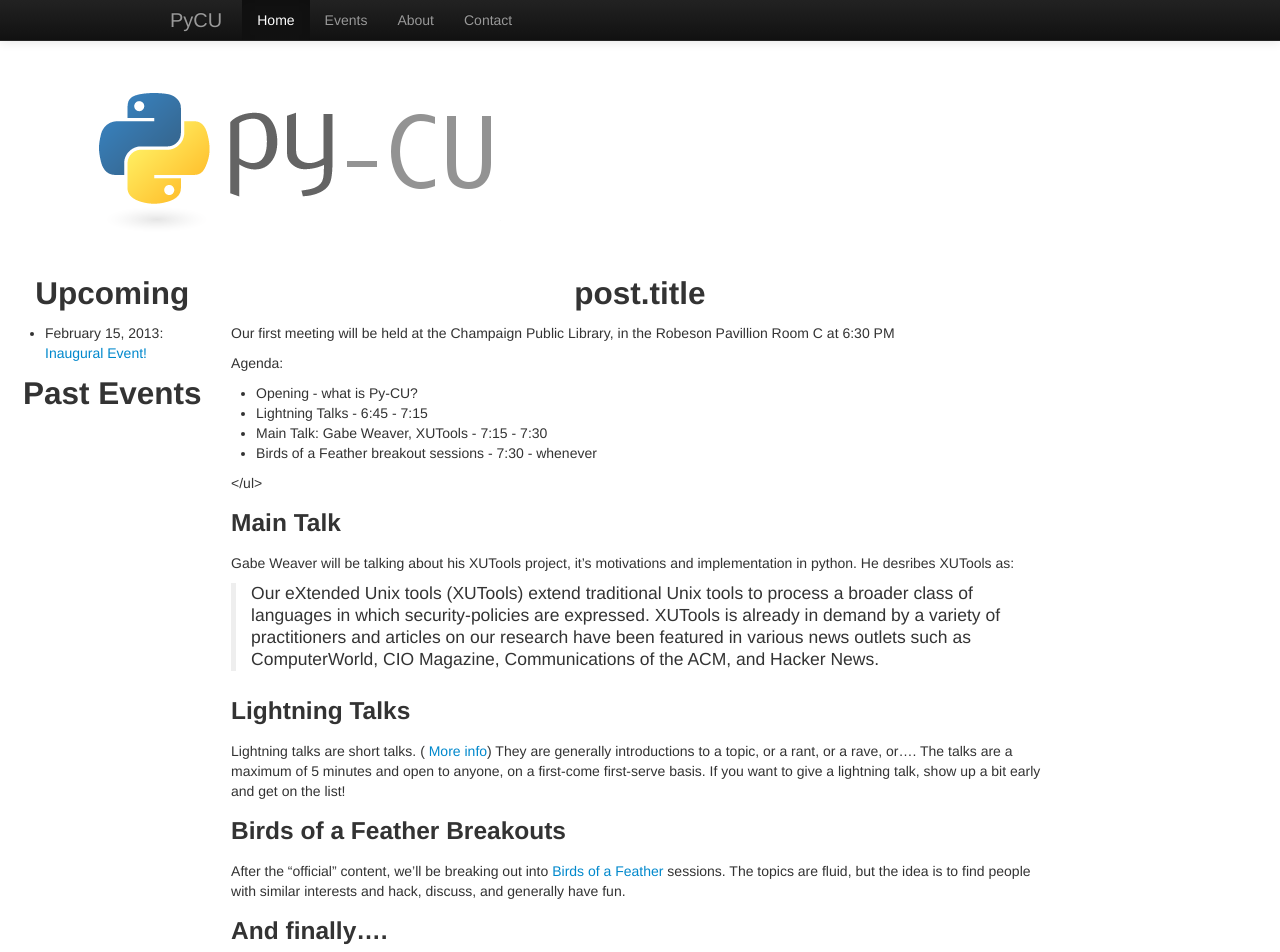
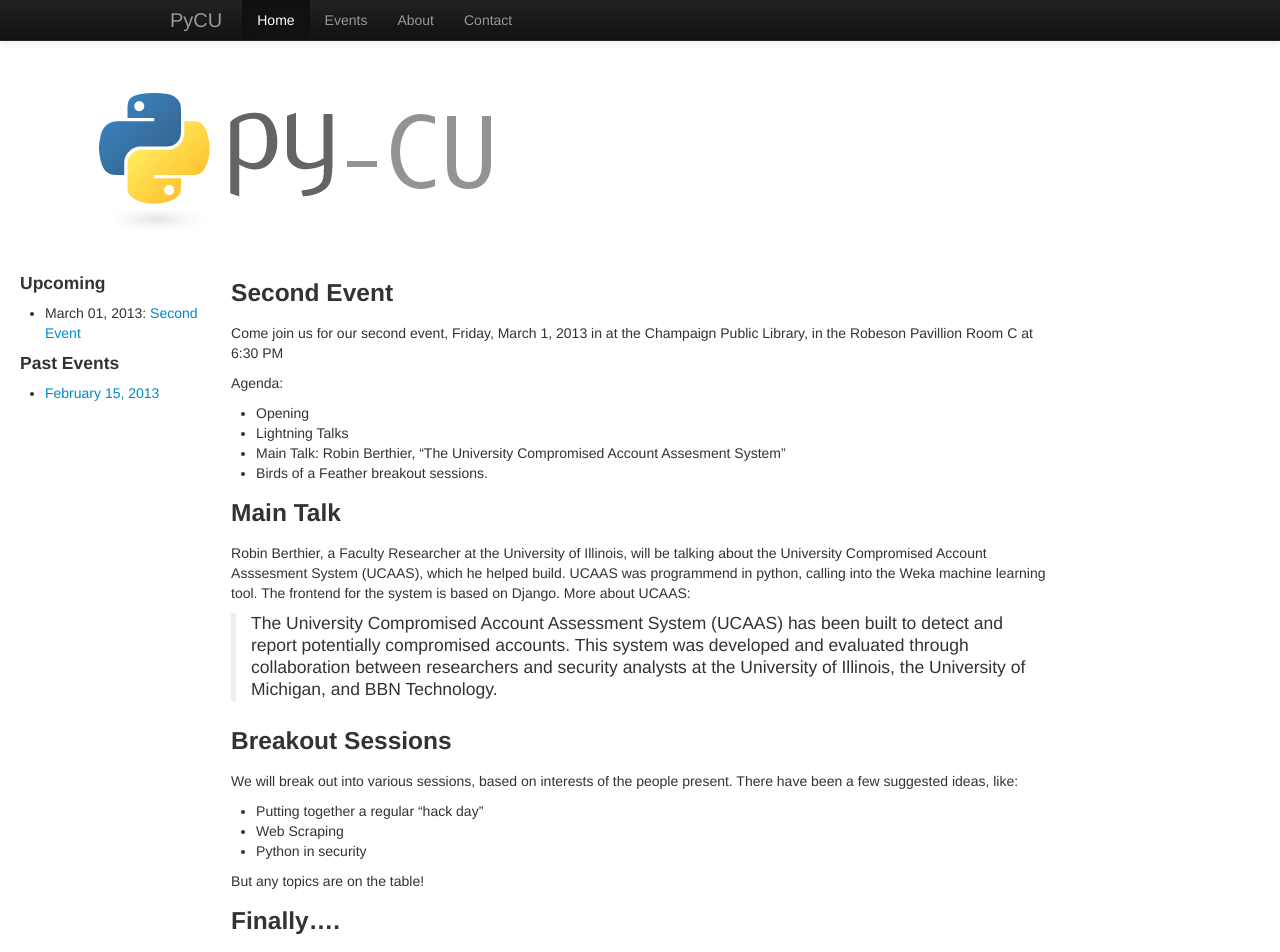
Before and after one commit to py-cu/py-cu.github.com, a Jekyll site: the page built from events.html, in a window 1280 px wide and 1400 px high. Shown: the top 952 px of the window. Built offline with Jekyll 4.4.1, drawn with Linux system fonts in a browser that asks for light colours.

Commit message:
Fixes to site, added second event

```diff
--- a/_layouts/default.html
+++ b/_layouts/default.html
@@ -3,8 +3,8 @@
   <head>
     <meta charset="UTF-8">
     <title>Champaign-Urbana Python User's group</title>
-    <link href="css/bootstrap.min.css" rel="stylesheet" media="screen">
-    <link href="css/style.css" rel="stylesheet" media="screen">
+    <link href="/css/bootstrap.min.css" rel="stylesheet" media="screen">
+    <link href="/css/style.css" rel="stylesheet" media="screen">
   </head>
   <body>
     <div class="navbar navbar-inverse navbar-fixed-top">
@@ -15,13 +15,13 @@
             <span class="icon-bar"></span>
             <span class="icon-bar"></span>
           </button>
-          <a class="brand" href="index.html">PyCU</a>
+          <a class="brand" href="/index.html">PyCU</a>
           <div class="nav-collapse collapse">
             <ul class="nav">
               <li class="active"><a href="#">Home</a></li>
-              <li><a href="events.html">Events</a></li>
-              <li><a href="about.html">About</a></li>
-              <li><a href="contact.html">Contact</a></li>
+              <li><a href="/events.html">Events</a></li>
+              <li><a href="/about.html">About</a></li>
+              <li><a href="/contact.html">Contact</a></li>
             </ul>
           </div><!--/.nav-collapse -->
         </div>
--- /dev/null
+++ b/_posts/2013-3-1-Second-Event.md
@@ -0,0 +1,48 @@
+---
+layout: default
+title: Second Event
+slug: Join us for our next event at the Champaign Public Library!
+---
+
+Come join us for our second event, Friday, March 1, 2013 in at the
+Champaign Public Library, in the Robeson Pavillion Room C at 6:30 PM
+
+Agenda:
+* Opening
+* Lightning Talks
+* Main Talk: Robin Berthier, "The University Compromised Account Assesment System"
+* Birds of a Feather breakout sessions.
+
+### Main Talk
+
+Robin Berthier, a Faculty Researcher at the University of Illinois, will be
+talking about the University Compromised Account Asssesment System (UCAAS), which he
+helped build. UCAAS was programmend in python, calling into the Weka machine
+learning tool. The frontend for the system is based on Django. More about UCAAS:
+
+>The University Compromised Account Assessment System (UCAAS) has been built to
+>detect and report potentially compromised accounts. This system was developed
+>and evaluated through collaboration between researchers and security analysts
+>at the University of Illinois, the University of Michigan, and BBN Technology.
+
+### Breakout Sessions
+
+We will break out into various sessions, based on interests of the people present.
+There have been a few suggested ideas, like:
+
+* Putting together a regular "hack day"
+* Web Scraping
+* Python in security
+
+But any topics are on the table!
+
+### Finally....
+
+We would appreciate if you take some time to fill out this survey
+if you plan on coming to this, or any, event of ours, so we can use
+the info to find topics and presenters that are actually of interest
+to the community in C-U. We will not use this information for
+anything other than understanding the group, ever.
+
+
+<iframe src="https://docs.google.com/forms/d/1erbND3z3FdSCKiWBN06TC0ygqNFr8O7pBa6-4rU2xJE/viewform?embedded=true" width="760" height="500" frameborder="0" marginheight="0" marginwidth="0">Loading...</iframe>
--- a/about.html
+++ b/about.html
@@ -6,7 +6,7 @@ layout: default
   <img src="img/py-cu-logo.png">
 </div>
 <div class="row-fluid">
-  <div class="span9 offset3">
+  <div class="span8 offset1">
     <h2> About Py-CU:</h2>
     <p>We're still building the site, but in the mean time, here are the
     business meeting notes from our first planning meeting:
--- /dev/null
+++ b/contact.html
@@ -0,0 +1,12 @@
+---
+layout: default
+---
+
+<h2> Contact info </h2>
+You can email our <a href="mailto:py-cu@lists.py-cu.org">mailing list</a><br>
+
+Or check out our <a
+  href="http://www.facebook.com/groups/115113665332255/">FB group</a><br>
+
+Hit us up on <a href="https://github.com/py-cu">github</a> or <a
+  href="https://twitter.com/py_cu">twitter</a><br>
--- a/events.html
+++ b/events.html
@@ -6,7 +6,7 @@ layout: default
 </div>
 <div class="row-fluid">
   <div class="span2">
-    <h2> Upcoming </h2>
+    <h4> Upcoming </h4>
     <ul>
       {% for post in site.posts limit:1 %}
       <li>
@@ -14,7 +14,7 @@ layout: default
       </li>
       {% endfor %}
     </ul>
-    <h2>Past Events</h2>
+    <h4>Past Events</h4>
     <ul>
       {% for post in site.posts offset:1 %}
       <li> <a href="{{post.url}}"> {{ post.date | date:"%B %d, %Y" }}</a></li>
@@ -24,7 +24,7 @@ layout: default
   </div>
   <div class="span8">
     {% for post in site.posts limit:1 %}
-    <h2 class="shead">post.title</h3>
+    <h3 class="shead">{{post.title}}</h3>
     {{ post.content }}
     {% endfor %}
   </div>
```
Also changed, not shown: _posts/2013-2-15-First-Event.md (+6 -6 lines), 1 other file.
